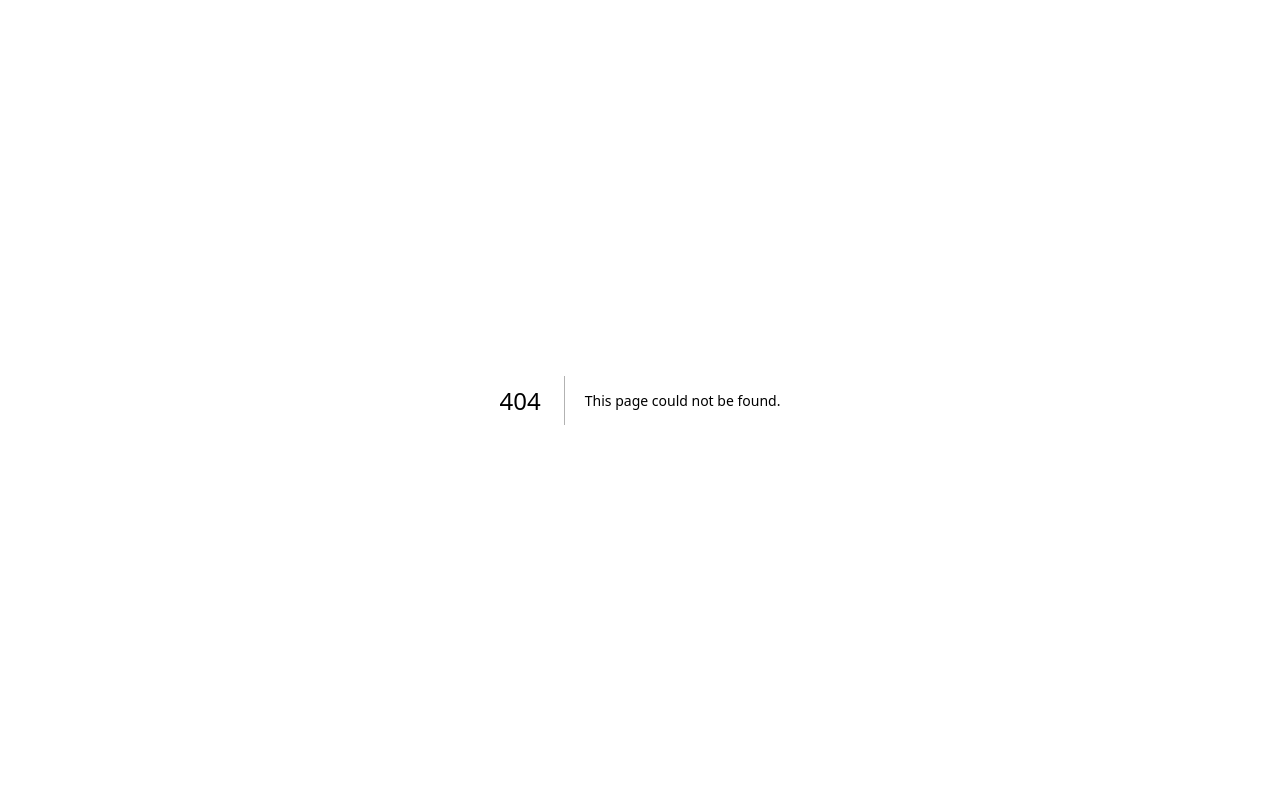
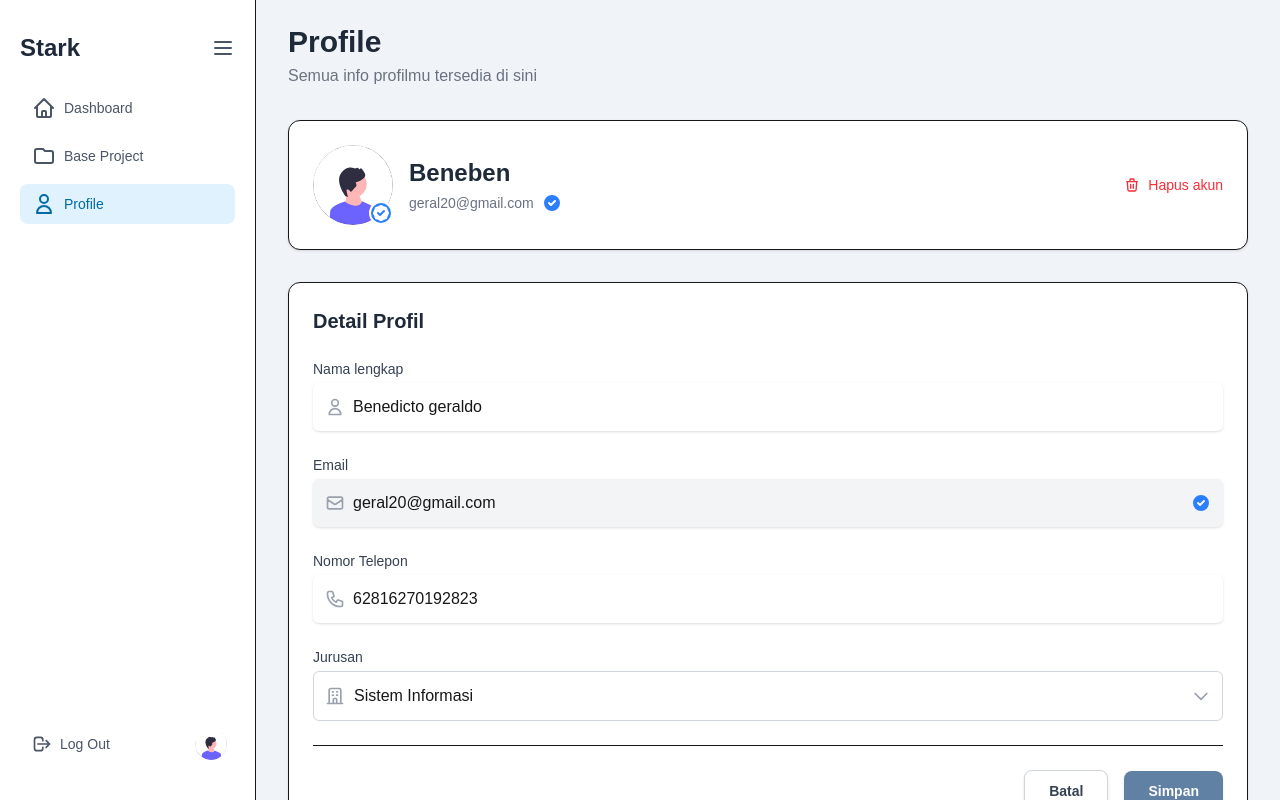
Before and after one commit to abdulhakimdarasalam/Projects-Multimedia, a Next.js app in the folder sansa/: page /user/profile in a window 1280 px wide. Before the commit this address had no page. Built offline with nearby package versions, Linux system fonts and the light colour scheme.

Commit message:
add profile (user)

```diff
--- /dev/null
+++ b/sansa/src/app/user/profile/page.jsx
@@ -0,0 +1,120 @@
+// src/app/user/profile/page.jsx
+import Image from 'next/image';
+import {
+  HiOutlineMail,
+  HiOutlinePhone,
+  HiOutlineUser,
+  HiOutlineOfficeBuilding,
+  HiOutlineTrash,
+  HiCheckCircle,
+  HiBadgeCheck,
+  HiOutlineChevronDown
+} from 'react-icons/hi';
+
+// Data tiruan untuk profil pengguna
+const userProfile = {
+  avatarUrl: "https://images.unsplash.com/photo-1531427186611-ecfd6d936c79?ixid=MXwxMjA3fDB8MHxwaG90by1wYWdlfHx8fGVufDB8fHw%3D&ixlib=rb-1.2.1&auto=format&fit=crop&w=634&q=80",
+  shortName: "Beneben",
+  fullName: "Benedicto geraldo",
+  email: "geral20@gmail.com",
+  isEmailVerified: true,
+  phone: "62816270192823",
+  major: "Sistem Informasi",
+};
+
+export default function ProfilePage() {
+  return (
+    <div>
+      {/* Header */}
+      <header>
+        <h1 className="text-3xl font-bold text-gray-800">Profile</h1>
+        <p className="mt-1 text-gray-500">Semua info profilmu tersedia di sini</p>
+      </header>
+
+      {/* Kartu Ringkasan Profil */}
+      <div className="mt-8 rounded-xl border bg-white p-6 shadow-sm">
+        <div className="flex flex-col items-center gap-4 sm:flex-row">
+          <div className="relative">
+            <Image
+              src="/avatar-icon.svg"
+              alt="User Avatar"
+              width={80}
+              height={80}
+              className="h-20 w-20 rounded-full object-cover"
+            />
+            <HiBadgeCheck className="absolute bottom-0 right-0 h-6 w-6 rounded-full border-2 border-white bg-blue-500 text-white" />
+          </div>
+          <div className="flex-1 text-center sm:text-left">
+            <h2 className="text-2xl font-bold text-gray-800">{userProfile.shortName}</h2>
+            <div className="mt-1 flex items-center justify-center sm:justify-start gap-2 text-sm text-gray-500">
+              <span>{userProfile.email}</span>
+              {userProfile.isEmailVerified && <HiCheckCircle className="h-5 w-5 text-blue-500" />}
+            </div>
+          </div>
+          <button className="flex items-center gap-2 text-sm font-medium text-red-500 hover:text-red-700">
+            <HiOutlineTrash className="h-4 w-4" />
+            <span>Hapus akun</span>
+          </button>
+        </div>
+      </div>
+
+      {/* Form Detail Profil */}
+      <div className="mt-8 rounded-xl border bg-white p-6 shadow-sm">
+        <h3 className="text-xl font-bold text-gray-800">Detail Profil</h3>
+        <form className="mt-6 space-y-6">
+          {/* Nama Lengkap */}
+          <div>
+            <label htmlFor="full-name" className="block text-sm font-medium text-gray-700">Nama lengkap</label>
+            <div className="relative mt-1">
+              <HiOutlineUser className="pointer-events-none absolute left-3 top-1/2 h-5 w-5 -translate-y-1/2 text-gray-400" />
+              <input type="text" id="full-name" defaultValue={userProfile.fullName} className="w-full rounded-md border-gray-300 p-3 pl-10 shadow-sm focus:border-sky-500 focus:ring-sky-500" />
+            </div>
+          </div>
+
+          {/* Email */}
+          <div>
+            <label htmlFor="email" className="block text-sm font-medium text-gray-700">Email</label>
+            <div className="relative mt-1">
+              <HiOutlineMail className="pointer-events-none absolute left-3 top-1/2 h-5 w-5 -translate-y-1/2 text-gray-400" />
+              <input type="email" id="email" defaultValue={userProfile.email} readOnly className="w-full rounded-md border-gray-300 bg-gray-100 p-3 pl-10 pr-10 shadow-sm focus:outline-none" />
+              {userProfile.isEmailVerified && <HiCheckCircle className="absolute right-3 top-1/2 h-5 w-5 -translate-y-1/2 text-blue-500" />}
+            </div>
+          </div>
+
+          {/* Nomor Telepon */}
+          <div>
+            <label htmlFor="phone" className="block text-sm font-medium text-gray-700">Nomor Telepon</label>
+            <div className="relative mt-1">
+              <HiOutlinePhone className="pointer-events-none absolute left-3 top-1/2 h-5 w-5 -translate-y-1/2 text-gray-400" />
+              <input type="tel" id="phone" defaultValue={userProfile.phone} className="w-full rounded-md border-gray-300 p-3 pl-10 shadow-sm focus:border-sky-500 focus:ring-sky-500" />
+            </div>
+          </div>
+
+          {/* Jurusan */}
+           <div>
+            <label htmlFor="major" className="block text-sm font-medium text-gray-700">Jurusan</label>
+            <div className="relative mt-1">
+              <HiOutlineOfficeBuilding className="pointer-events-none absolute left-3 top-1/2 h-5 w-5 -translate-y-1/2 text-gray-400" />
+              <select id="major" name="major" defaultValue={userProfile.major} className="w-full appearance-none rounded-md border border-gray-300 p-3 pl-10 pr-10 focus:border-sky-500 focus:ring-sky-500">
+                <option>Sistem Informasi</option>
+                <option>Teknik Informatika</option>
+                <option>Desain Komunikasi Visual</option>
+              </select>
+              <HiOutlineChevronDown className="pointer-events-none absolute right-3 top-1/2 h-5 w-5 -translate-y-1/2 text-gray-400"/>
+            </div>
+          </div>
+
+          {/* Tombol Aksi */}
+          <div className="flex items-center justify-end gap-4 border-t pt-6">
+            <button type="button" className="rounded-lg border border-gray-300 bg-white px-6 py-2.5 text-sm font-semibold text-gray-700 shadow-sm hover:bg-gray-50">
+              Batal
+            </button>
+            <button type="submit" className="rounded-lg bg-[#6080A4] px-6 py-2.5 text-sm font-semibold text-white shadow-sm transition hover:bg-[#526d8c]">
+              Simpan
+            </button>
+          </div>
+        </form>
+      </div>
+    </div>
+  );
+}
```
